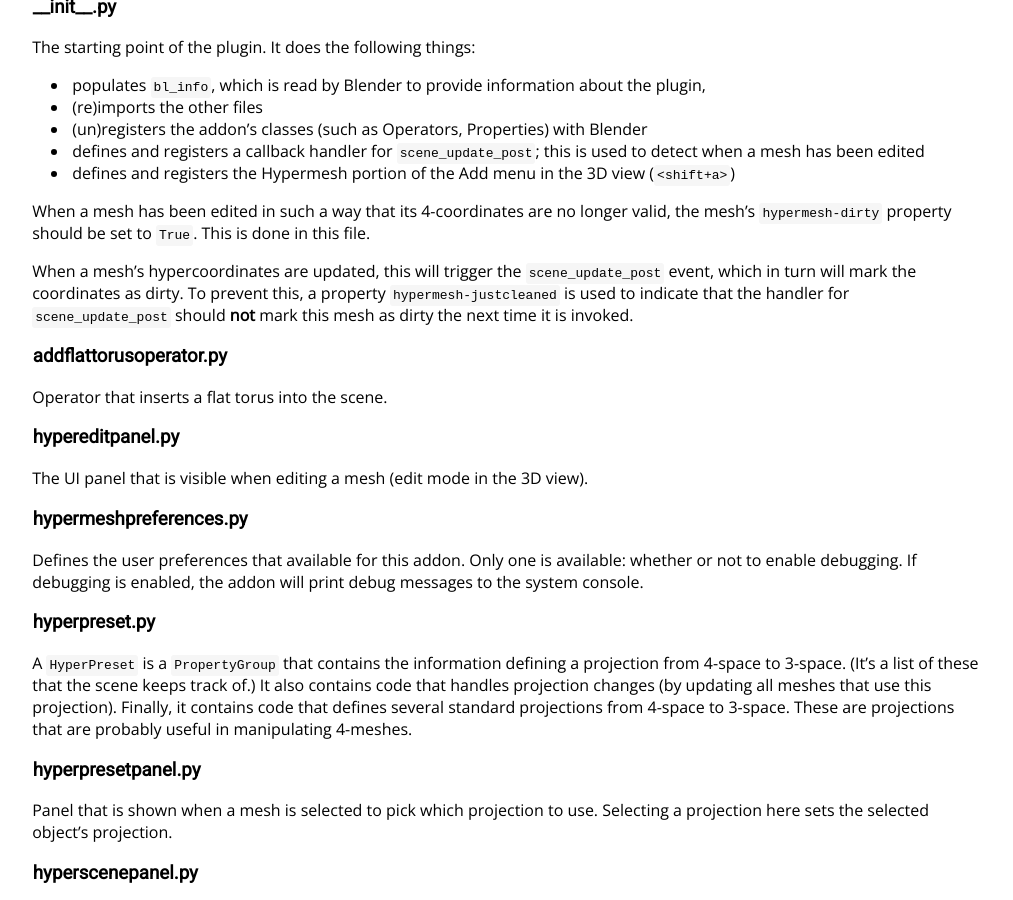
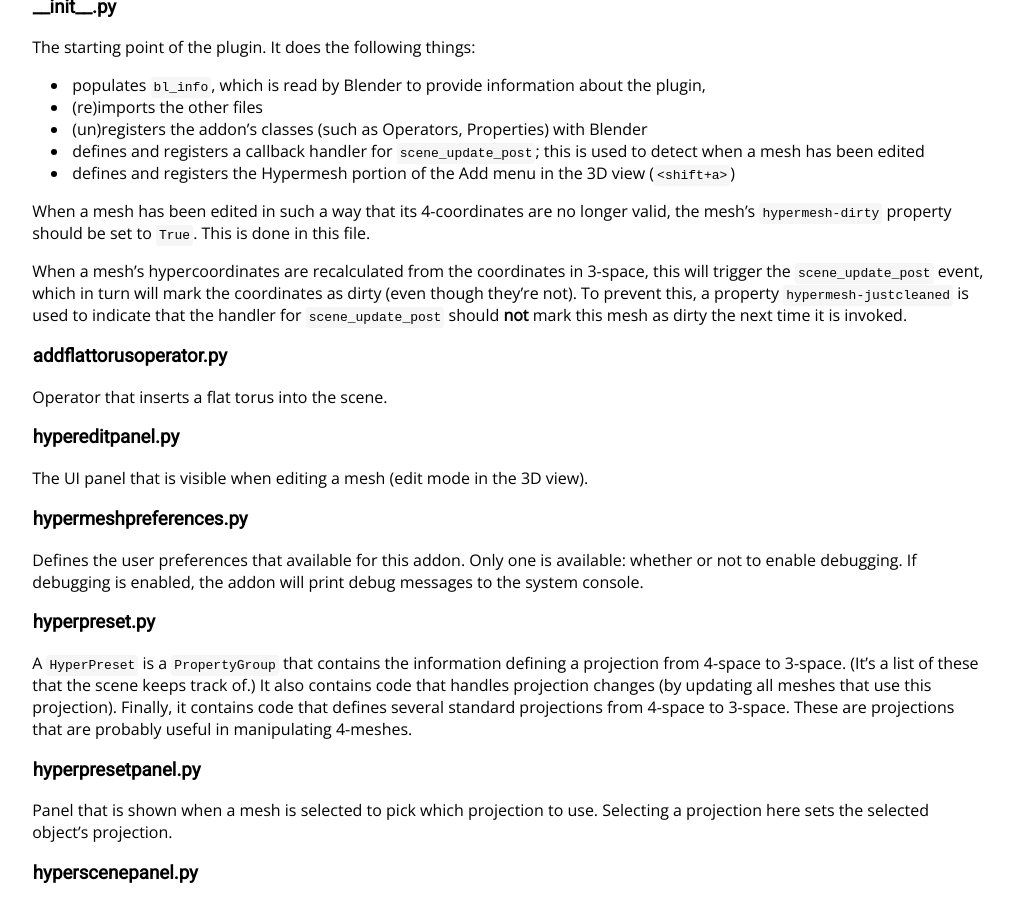
Before and after one commit to BlenderCN-Org/hypermesh, a Jekyll site: the page built from docs/internals.md, in a window 1280 px wide and 900 px high, scrolled down 1311 px. Shown: the whole window, without its empty margins (131-1144 px from the left). Built offline with Jekyll 4.4.1, drawn with Linux system fonts in a browser that asks for light colours.

Commit message:
Clarify internals.md

```diff
--- a/docs/internals.md
+++ b/docs/internals.md
@@ -70,10 +70,11 @@ It does the following things:
 When a mesh has been edited in such a way that its 4-coordinates are no longer valid,
 the mesh's `hypermesh-dirty` property should be set to `True`. This is done in this file.
 
-When a mesh's hypercoordinates are updated, this will trigger the `scene_update_post` event,
-which in turn will mark the coordinates as dirty. To prevent this,
-a property `hypermesh-justcleaned` is used to indicate that the handler for
-`scene_update_post` should **not** mark this mesh as dirty the next time it is invoked.
+When a mesh's hypercoordinates are recalculated from the coordinates in 3-space,
+this will trigger the `scene_update_post` event, which in turn will mark the coordinates as
+dirty (even though they're not). To prevent this, a property `hypermesh-justcleaned` is used
+to indicate that the handler for `scene_update_post` should **not** mark this mesh as dirty
+the next time it is invoked.
 
 
 ### addflattorusoperator.py
```
